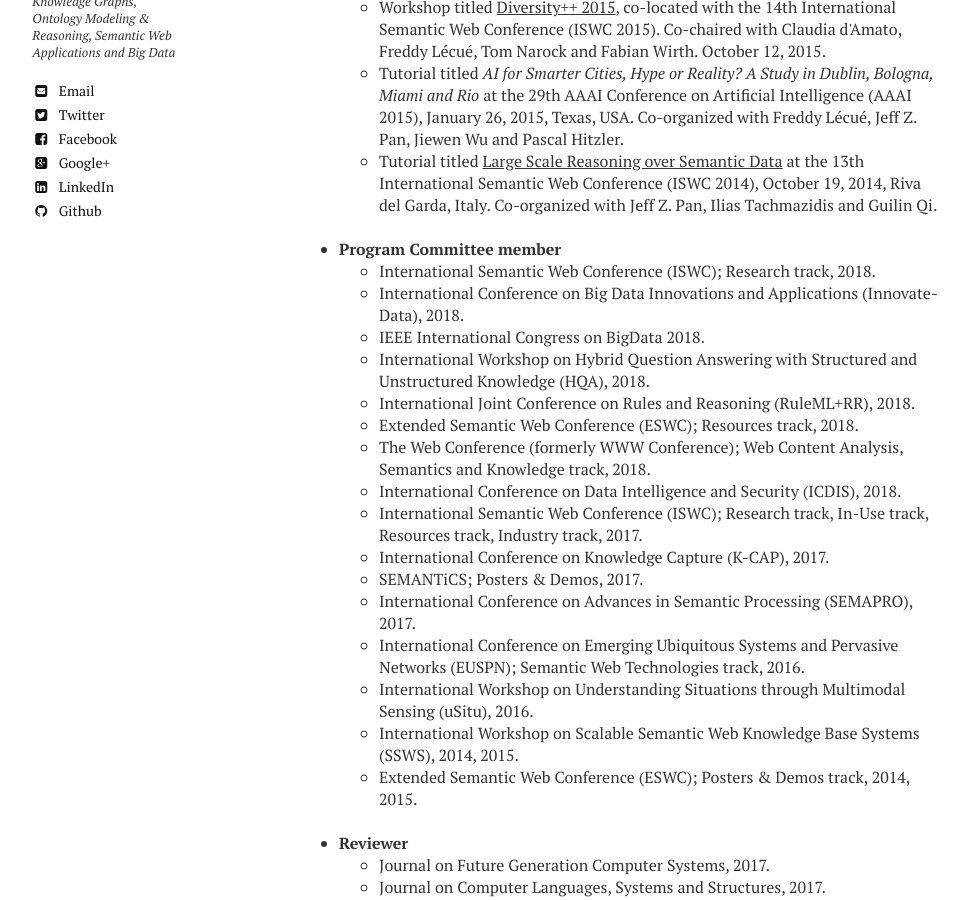
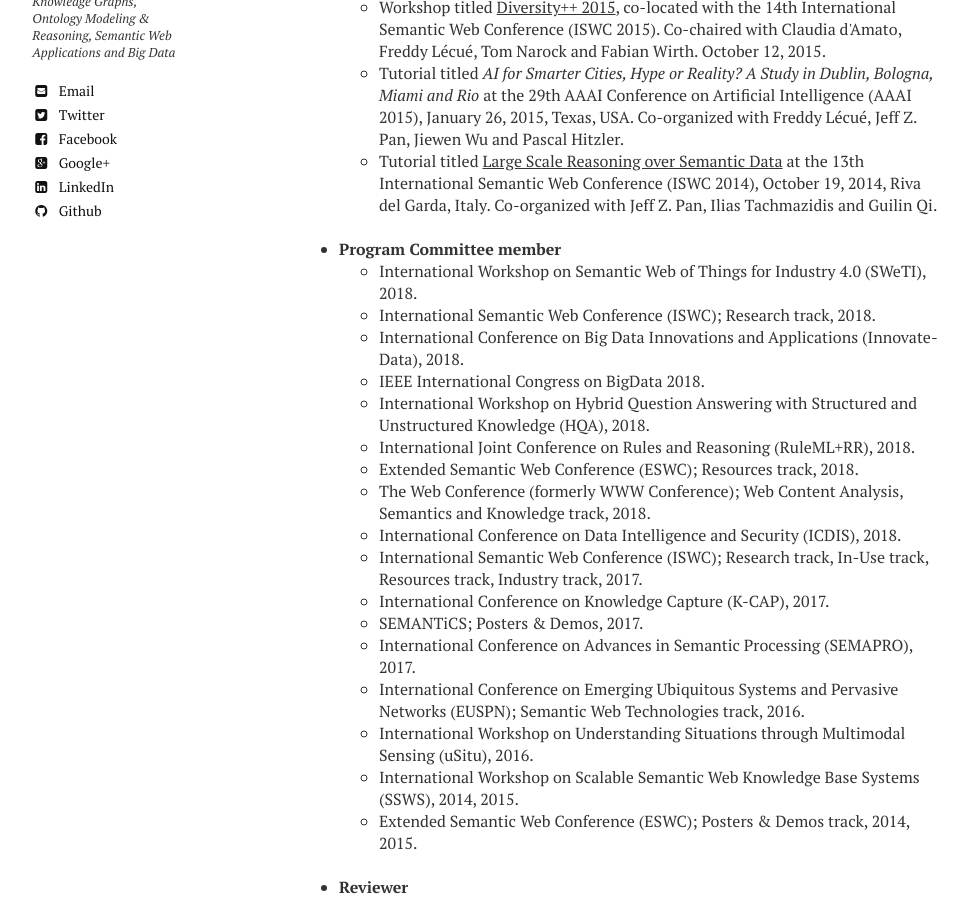
Before and after one commit to raghavam/raghavam.github.io, a Jekyll site: the page built from awards-activities.md, in a window 1280 px wide and 900 px high, scrolled down 348 px. Shown: the whole window, without its empty margins (21-989 px from the left). Built offline with Jekyll 4.4.1, drawn with Linux system fonts in a browser that asks for light colours; nearby versions of some CDN libraries.

Commit message:
added a PC activity

```diff
--- a/awards-activities.md
+++ b/awards-activities.md
@@ -13,6 +13,7 @@ share: false
 &nbsp;
 
 * **Program Committee member**
+  * International Workshop on Semantic Web of Things for Industry 4.0 (SWeTI), 2018.
   * International Semantic Web Conference (ISWC); Research track, 2018.
   * International Conference on Big Data Innovations and Applications (Innovate-Data), 2018.
   * IEEE International Congress on BigData 2018.
```
